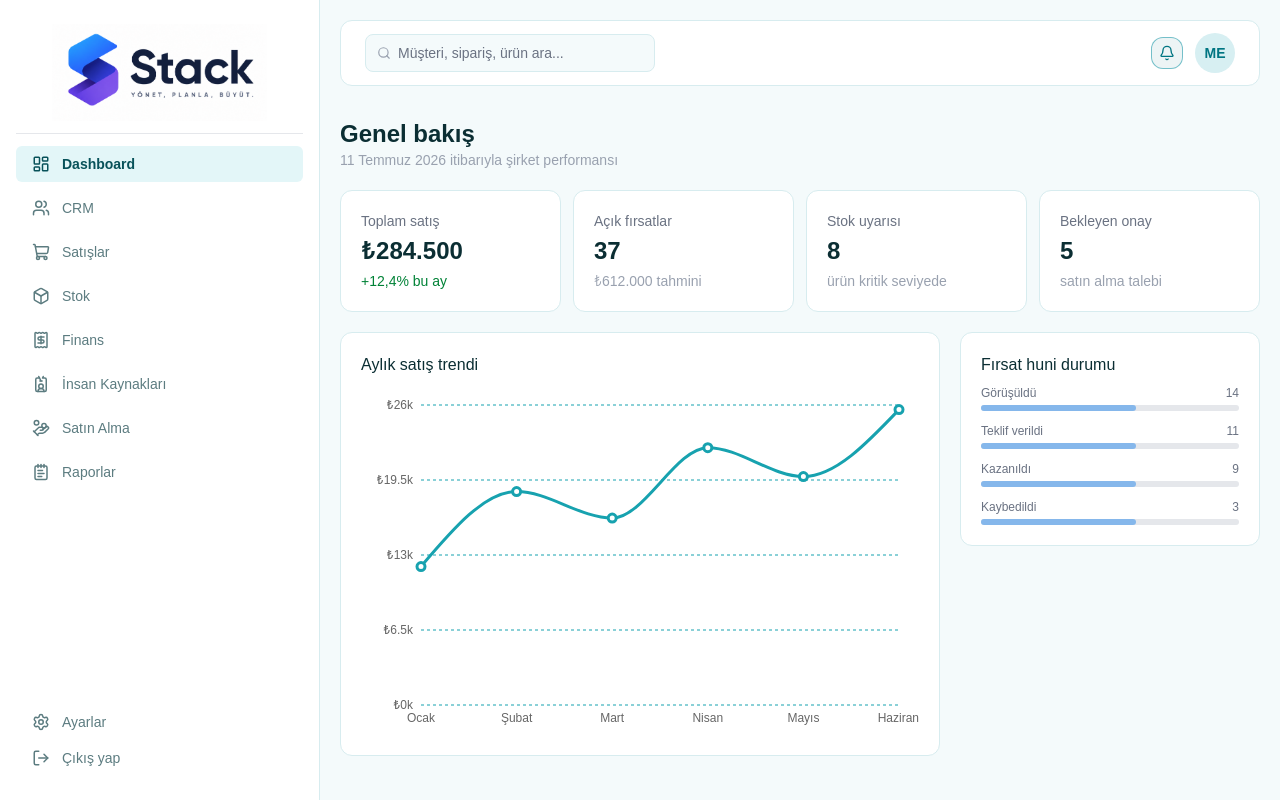
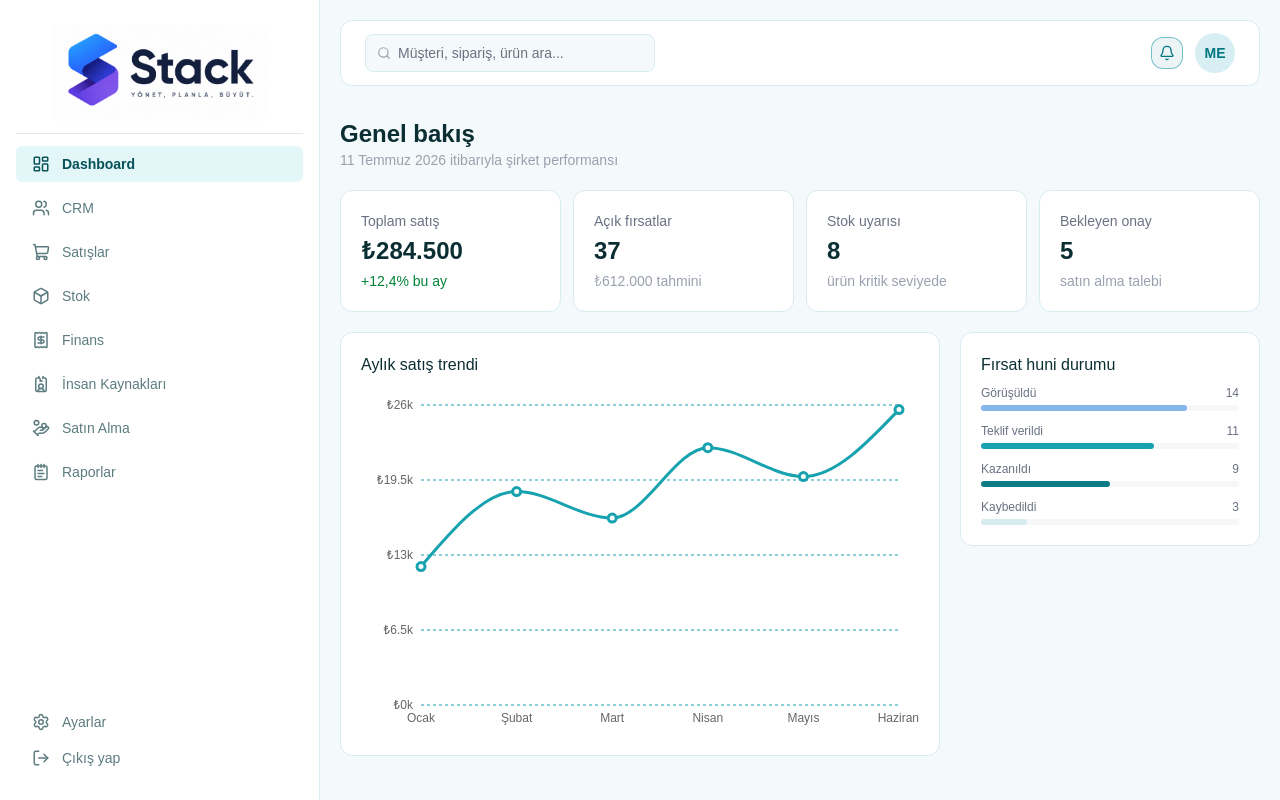
Before and after one commit to efecun-dev/stack-erp-crm-application, a Next.js app: page /dashboard in a window 1280 px wide. Built offline with nearby package versions, Linux system fonts and the light colour scheme; a web font is replaced by a local one.

Commit message:
feat(sidebar): Sidebar position changed to fixed and added style ml-80 into MainContainer component.

```diff
--- a/app/dashboard/page.tsx
+++ b/app/dashboard/page.tsx
@@ -56,23 +56,23 @@ export default function Home() {
                 <Item title="Fırsat huni durumu">
                   <div className="flex flex-col gap-3">
                     <ProgressBar
-                      percent={60}
+                      percent={80}
                       color="#85B7EB"
                       header={{ title: "Görüşüldü", value: 14 }}
                     />
                     <ProgressBar
-                      percent={60}
-                      color="#85B7EB"
+                      percent={67}
+                      color="#17A2AF"
                       header={{ title: "Teklif verildi", value: 11 }}
                     />
                     <ProgressBar
-                      percent={60}
-                      color="#85B7EB"
+                      percent={50}
+                      color="#0E7C86"
                       header={{ title: "Kazanıldı", value: 9 }}
                     />
                     <ProgressBar
-                      percent={60}
-                      color="#85B7EB"
+                      percent={18}
+                      color="#D7ECEF"
                       header={{ title: "Kaybedildi", value: 3 }}
                     />
                   </div>
--- a/components/layout/MainContainer.tsx
+++ b/components/layout/MainContainer.tsx
@@ -5,7 +5,7 @@ export default function MainContainer({
 }: Readonly<{ children?: React.ReactNode }>) {
   return (
     <>
-      <main className="w-full flex flex-col gap-8 p-5">{children}</main>
+      <main className="w-full flex flex-col gap-8 p-5 ml-80">{children}</main>
     </>
   );
 }
--- a/components/layout/Sidebar.tsx
+++ b/components/layout/Sidebar.tsx
@@ -18,7 +18,7 @@ import {
 export default function Sidebar() {
   return (
     <>
-      <div className="max-w-80 min-w-80 bg-white h-screen border-r border-[#D7ECEF] flex flex-col gap-3 px-4 py-6 items-center">
+      <div className="max-w-80 min-w-80 fixed z-10 top-0 bg-white h-screen border-r border-[#D7ECEF] flex flex-col gap-3 px-4 py-6 items-center">
         <div className="w-3/4">
           <Image src={banner} alt="Banner" loading="eager" />
         </div>
--- a/components/ui/ProgressBar.tsx
+++ b/components/ui/ProgressBar.tsx
@@ -16,7 +16,7 @@ export default function ProgressBar({ header, color, percent }: Props) {
         ) : (
           ""
         )}
-        <div className="w-full h-1.5 rounded-full bg-gray-200 relative">
+        <div className="w-full h-1.5 rounded-full bg-gray-300/20 relative">
           <div
             style={{ width: percent + "%", backgroundColor: color }}
             className="h-full rounded-full"
```
